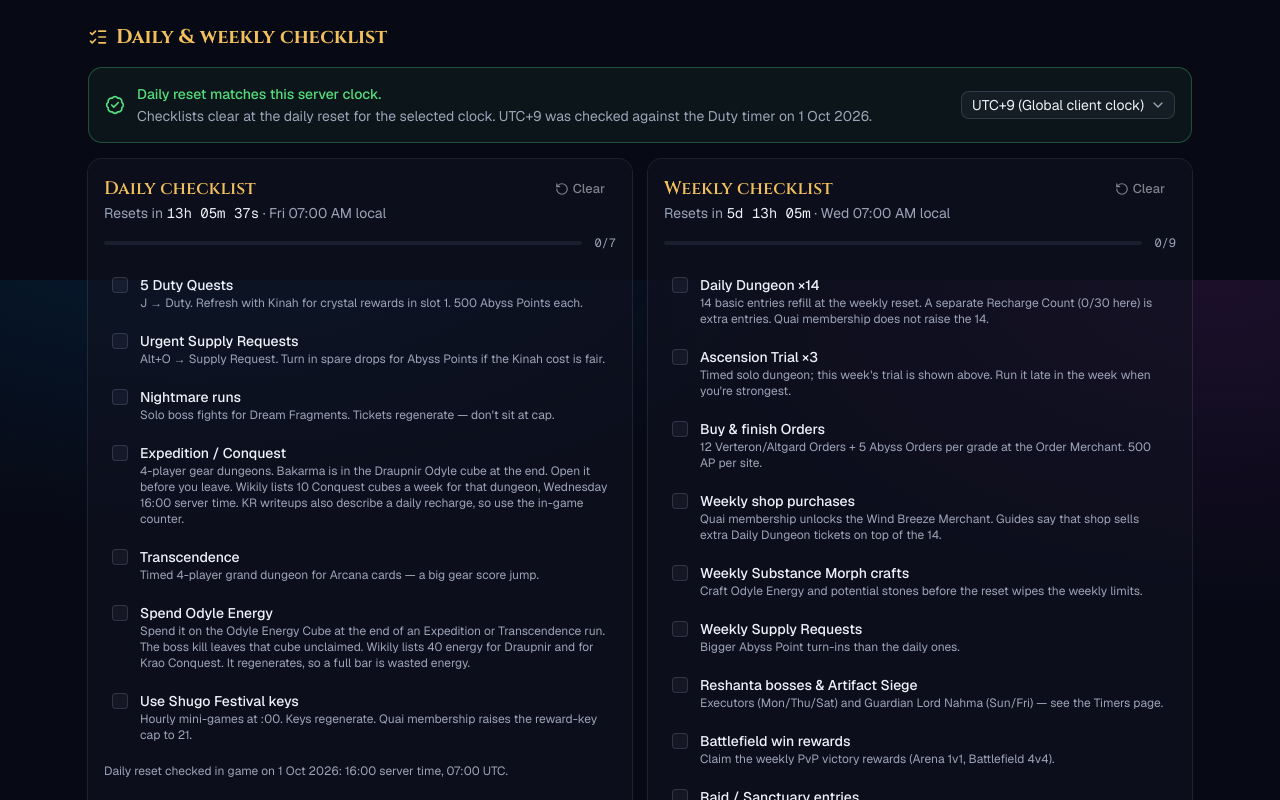
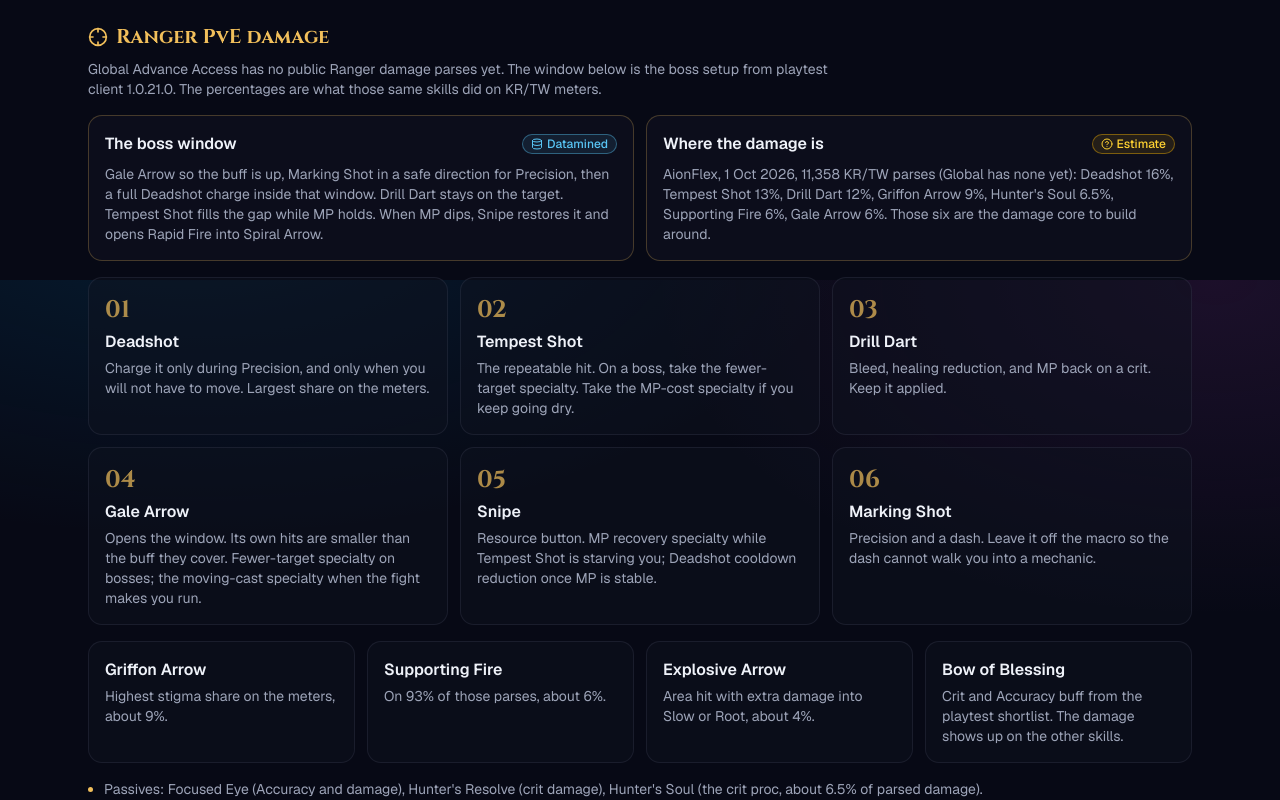
Before and after one commit to hawikk/aion2-timers, a Next.js app: page /guide in a window 1280 px wide. Shown: the part 1320-2120 px from the top of the page. Built offline with nearby package versions, Linux system fonts and the light colour scheme.

Commit message:
Show the Draupnir cube cap and Ranger section on the guide page.

```diff
--- a/src/app/guide/page.tsx
+++ b/src/app/guide/page.tsx
@@ -1,5 +1,5 @@
 import type { Metadata } from "next";
-import { Coins, Gem, ListChecks, Swords, TrendingUp } from "lucide-react";
+import { Coins, Crosshair, Gem, ListChecks, Swords, TrendingUp } from "lucide-react";
 import { ClockNotice } from "@/components/clock-notice";
 import { ConfidenceBadge } from "@/components/confidence-badge";
 import { ChecklistPanel } from "@/components/guide/checklist-panel";
@@ -14,6 +14,11 @@ import {
   GS_STEPS,
   GS_TARGETS,
   GUIDE_SOURCES,
+  RANGER_METER,
+  RANGER_NOTES,
+  RANGER_SKILLS,
+  RANGER_STIGMAS,
+  RANGER_WINDOW,
 } from "@/data/guide";
 
 export const metadata: Metadata = {
@@ -71,6 +76,47 @@ export default function GuidePage() {
             </li>
           ))}
         </ol>
+      </section>
+
+      <section className="flex flex-col gap-4">
+        <SectionTitle icon={Crosshair}>Ranger PvE damage</SectionTitle>
+        <p className="-mt-2 max-w-3xl text-sm text-muted-foreground">
+          Global Advance Access has no public Ranger damage parses yet. The window below is the boss setup from
+          playtest client 1.0.21.0. The percentages are what those same skills did on KR/TW meters.
+        </p>
+        <div className="grid gap-3 lg:grid-cols-2">
+          {[RANGER_WINDOW, RANGER_METER].map((card) => (
+            <div key={card.name} className="rounded-xl border border-gold/25 bg-card/70 p-4">
+              <div className="flex items-center justify-between gap-3">
+                <h3 className="font-semibold">{card.name}</h3>
+                {card.confidence ? <ConfidenceBadge confidence={card.confidence} /> : null}
+              </div>
+              <p className="mt-2 text-sm text-muted-foreground">{card.detail}</p>
+            </div>
+          ))}
+        </div>
+        <ol className="grid gap-3 md:grid-cols-2 lg:grid-cols-3">
+          {RANGER_SKILLS.map((skill, i) => (
+            <li key={skill.name} className="rounded-xl border border-border/70 bg-card/60 p-4">
+              <span className="font-display text-2xl font-bold text-gold/70">{String(i + 1).padStart(2, "0")}</span>
+              <h3 className="mt-1 font-semibold">{skill.name}</h3>
+              <p className="mt-1 text-sm text-muted-foreground">{skill.detail}</p>
+            </li>
+          ))}
+        </ol>
+        <div className="grid gap-3 sm:grid-cols-2 lg:grid-cols-4">
+          {RANGER_STIGMAS.map((stigma) => (
+            <div key={stigma.name} className="rounded-xl border border-border/70 bg-card/60 p-4">
+              <p className="font-semibold">{stigma.name}</p>
+              <p className="mt-1 text-sm text-muted-foreground">{stigma.detail}</p>
+            </div>
+          ))}
+        </div>
+        <ul className="flex list-disc flex-col gap-2 pl-4 text-sm text-muted-foreground marker:text-gold">
+          {RANGER_NOTES.map((note) => (
+            <li key={note}>{note}</li>
+          ))}
+        </ul>
       </section>
 
       <section className="flex flex-col gap-4">
@@ -132,7 +178,7 @@ export default function GuidePage() {
       <section className="flex flex-col gap-4">
         <SectionTitle icon={Swords}>Content at 45</SectionTitle>
         <p className="-mt-2 text-sm text-muted-foreground">
-          Entry limits mostly come from KR/TW guides; Global may differ, so check the in-game counter.
+          The Conquest row is Wikily’s Draupnir cube cap. Other limits mostly come from KR/TW guides. Check the in-game counter.
         </p>
         <div className="overflow-x-auto rounded-xl border border-border/70 bg-card/60">
           <table className="w-full min-w-[640px] text-sm">
```
